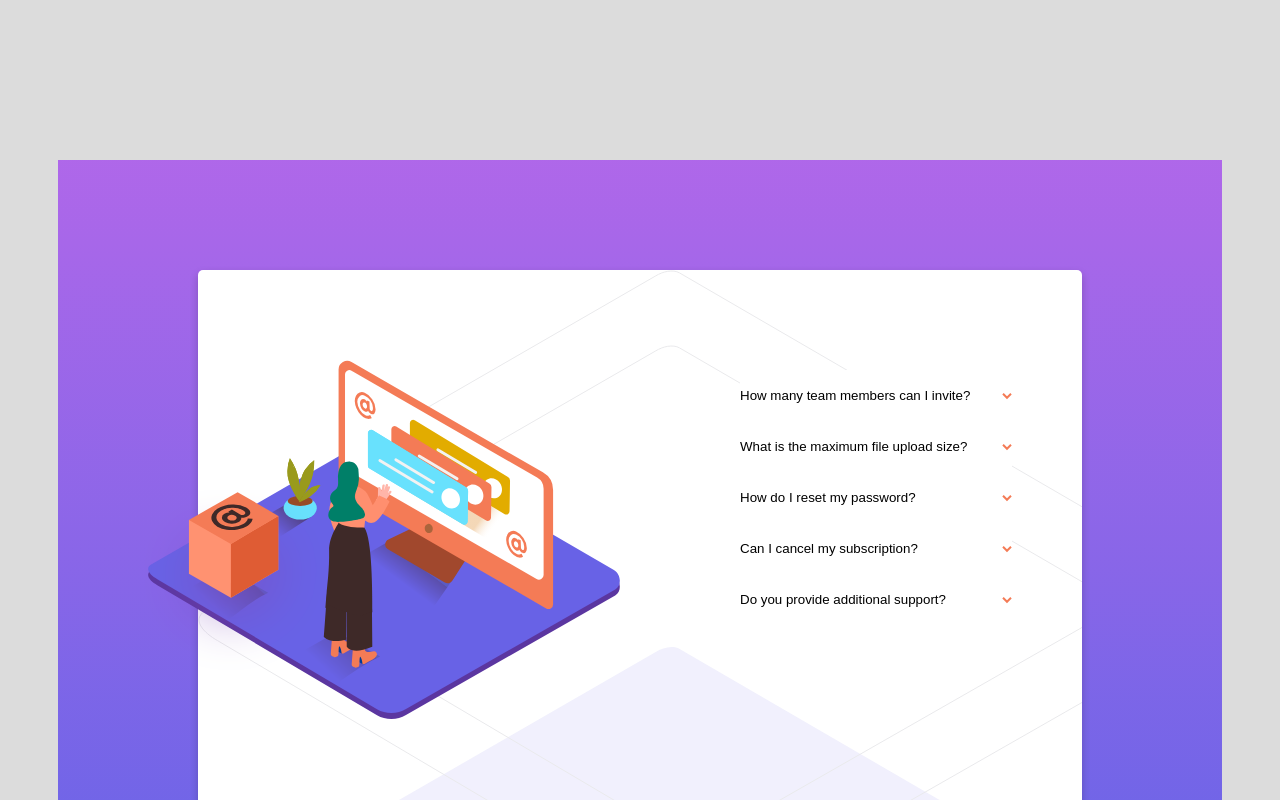
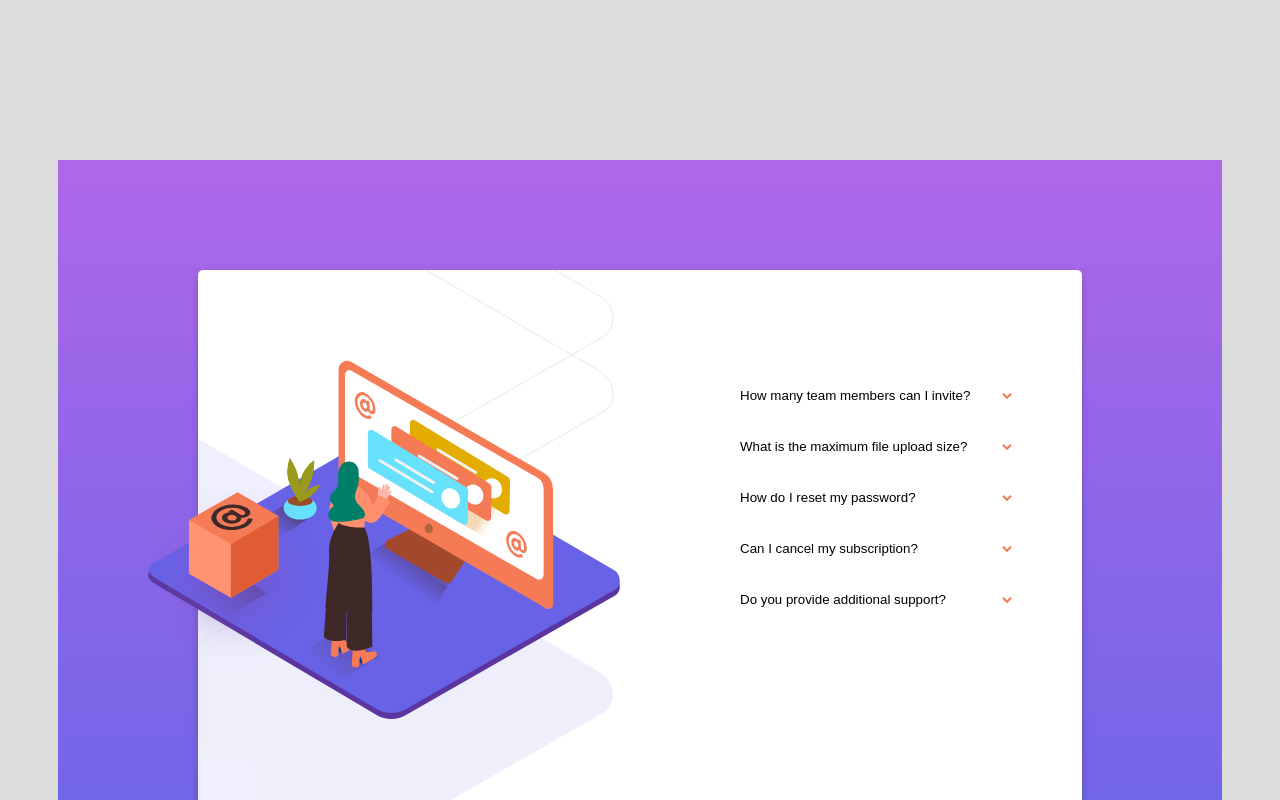
Before and after one commit to RichardOey/frontendmentor-challenge, a plain HTML site: page 1-faq-accordion-card-main/index.html in a window 1280 px wide. Shown: the top 800 px of the page. Drawn offline with Linux system fonts and the light colour scheme.

Commit message:
fix background-image position

```diff
--- a/1-faq-accordion-card-main/style.css
+++ b/1-faq-accordion-card-main/style.css
@@ -28,6 +28,8 @@ body {
   padding: 80px 20px;
   background-image: url(./images/bg-pattern-desktop.svg);
   box-shadow: 0 4px 8px 0 rgba(0, 0, 0, 0.2);
+  background-repeat: no-repeat;
+  background-position: -550px -250px;
 }
 
 .row {
```
